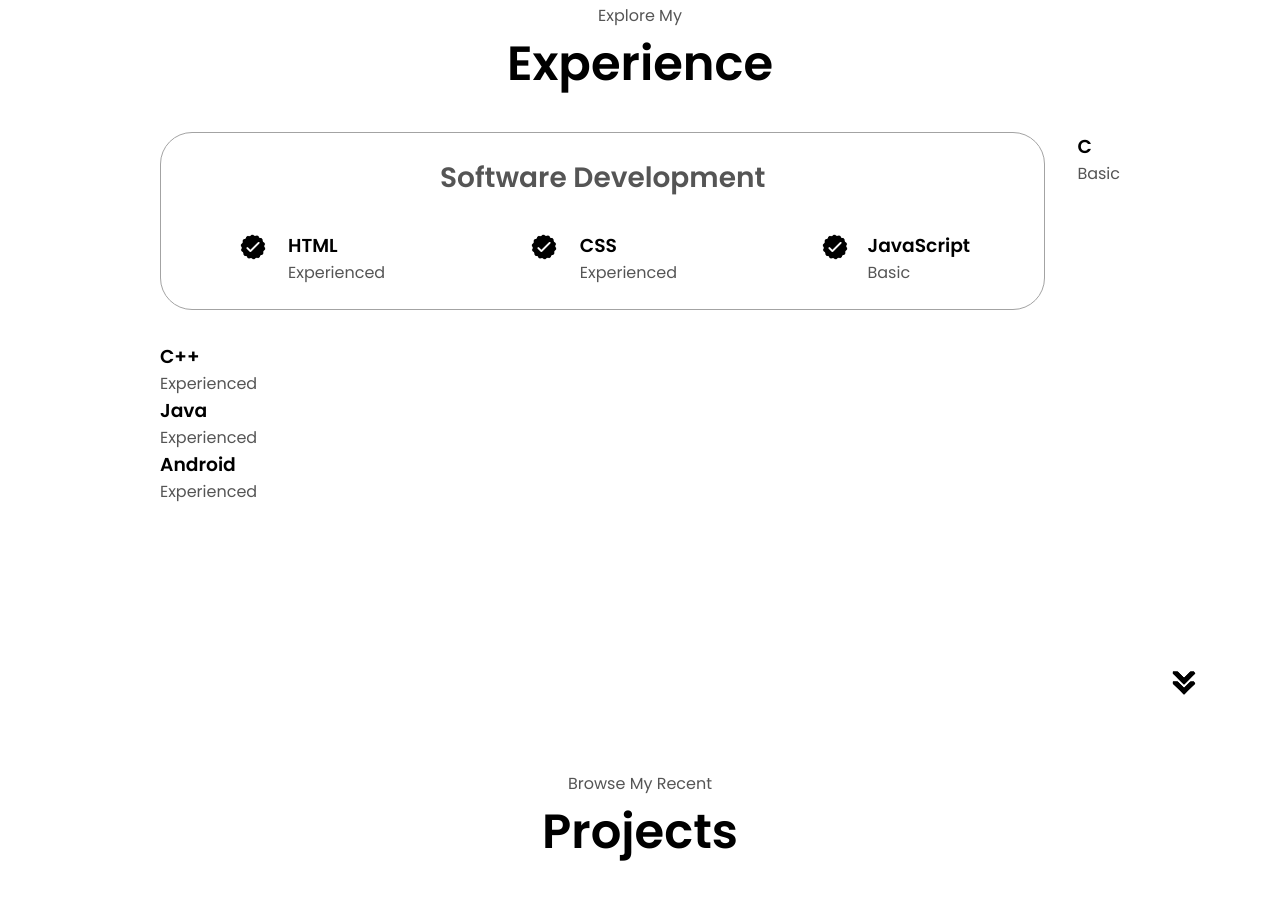
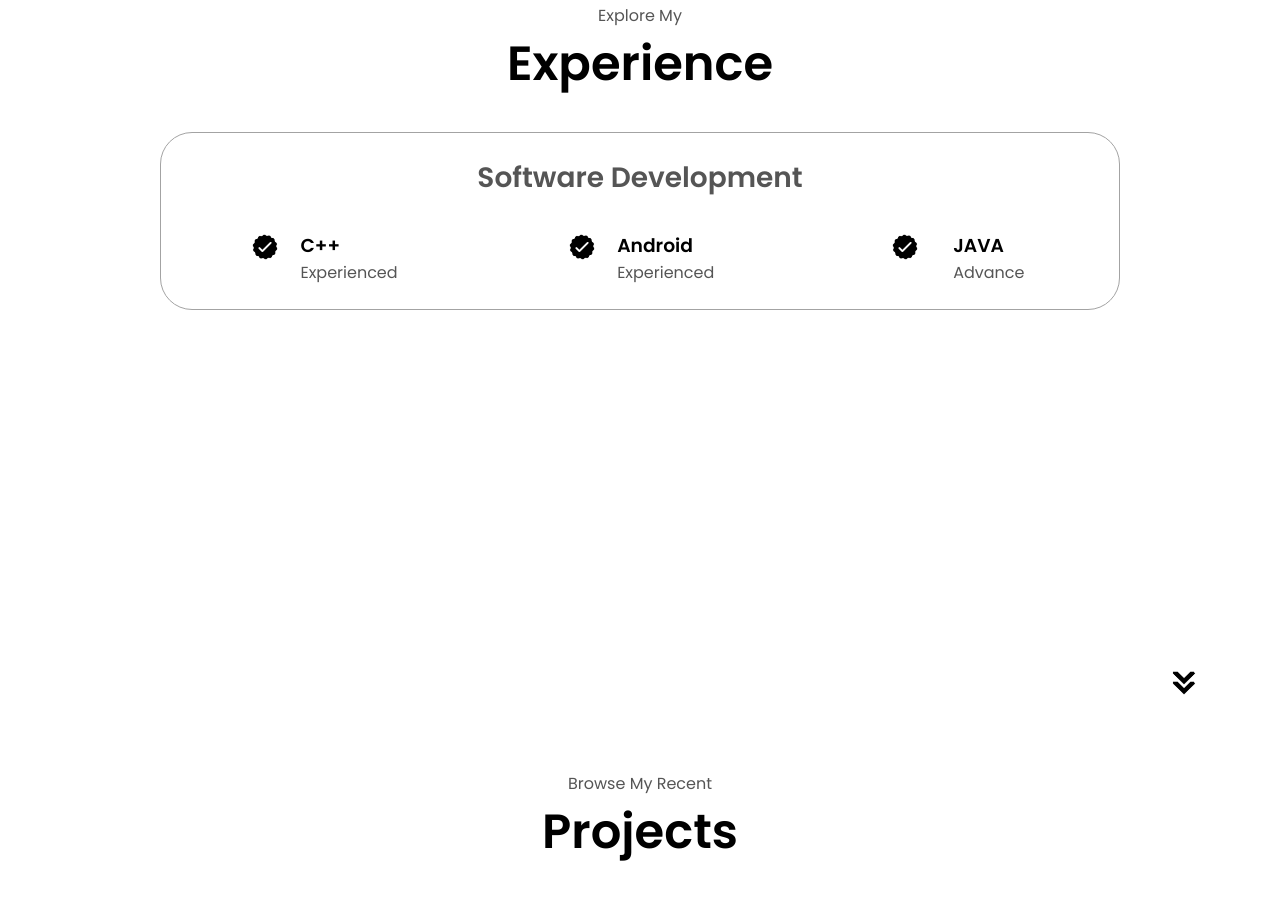
Before and after one commit to JeetBudhodkar/portfolio, a plain HTML site: page index.html in a window 1280 px wide. Shown: the part 1693-2590 px from the top of the page. Drawn offline with Linux system fonts and the light colour scheme.

Commit message:
Update index.html

```diff
--- a/index.html
+++ b/index.html
@@ -132,7 +132,7 @@
                   class="icon"
                 />
                 <div>
-                  <h3>HTML</h3>
+                  <h3>C++</h3>
                   <p>Experienced</p>
                 </div>
               </article>
@@ -143,7 +143,7 @@
                   class="icon"
                 />
                 <div>
-                  <h3>CSS</h3>
+                  <h3>Android</h3>
                   <p>Experienced</p>
                 </div>
               </article>
@@ -154,8 +154,8 @@
                   class="icon"
                 />
                 <div>
-                  <h3>JavaScript</h3>
-                  <p>Basic</p>
+                  <h3>JAVA</h3>
+                  <p>Advance</p>
                 </div>
               </article>
             </div>
@@ -169,70 +169,6 @@
       />
 
 
- <div>
-                  <h3>C</h3>
-                  <p>Basic</p>
-                </div>
-              </article>
-            </div>
-          </div>
-
-      <img
-        src="./assets/arrow.png"
-        alt="Arrow icon"
-        class="icon arrow"
-        onclick="location.href='./#projects'"
-      />
-
-
-
-       <div>
-                  <h3>C++</h3>
-                  <p>Experienced</p>
-                </div>
-              </article>
-            </div>
-          </div>
-
-      <img
-        src="./assets/arrow.png"
-        alt="Arrow icon"
-        class="icon arrow"
-        onclick="location.href='./#projects'"
-      />
-
-
-       <div>
-                  <h3>Java</h3>
-                  <p>Experienced</p>
-                </div>
-              </article>
-            </div>
-          </div>
-
-      <img
-        src="./assets/arrow.png"
-        alt="Arrow icon"
-        class="icon arrow"
-        onclick="location.href='./#projects'"
-      />
-
-
-
-       <div>
-                  <h3>Android</h3>
-                  <p>Experienced</p>
-                </div>
-              </article>
-            </div>
-          </div>
-
-      <img
-        src="./assets/arrow.png"
-        alt="Arrow icon"
-        class="icon arrow"
-        onclick="location.href='./#projects'"
-      />
 
 
 
```
